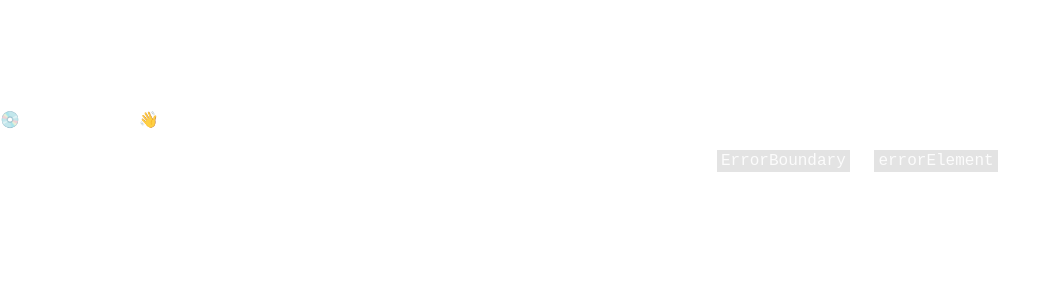
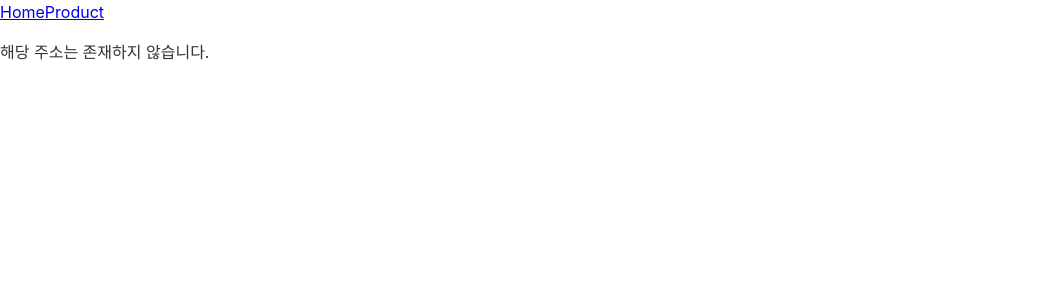
Before and after one commit to geumyoung00/react_router_dom, a React (Create React App) app: page /product/11 in a window 1280 px wide. Before the commit this address had no page. Shown: the top 300 px of the page, without its empty margins (0-1061 px from the left). Built offline with nearby package versions, Linux system fonts and the light colour scheme.

Commit message:
Created ErrorPage

```diff
--- a/src/App.js
+++ b/src/App.js
@@ -2,6 +2,7 @@ import { createBrowserRouter, RouterProvider } from "react-router-dom";
 import Homepage from "./page/Home";
 import Product from "./page/Product";
 import RootLayout from "./page/Root";
+import ErrorPage from "./page/Error";
 
 const router = createBrowserRouter([
   {
@@ -16,6 +17,10 @@ const router = createBrowserRouter([
         path: "/product",
         element: <Product />,
       },
+      {
+        path: "/*",
+        element: <ErrorPage />,
+      },
     ],
   }
 ]);
--- a/src/index.css
+++ b/src/index.css
@@ -9,7 +9,7 @@
   font-weight: 400;
 
   color-scheme: light dark;
-  color: rgba(255, 255, 255, 0.87);
+  color: #333;
   background-color: #fff;
 
   font-synthesis: none;
--- /dev/null
+++ b/src/page/Error.js
@@ -0,0 +1,11 @@
+import React from "react";
+
+const ErrorPage = () => {
+    return(
+        <div>
+            <p>해당 주소는 존재하지 않습니다.</p>
+        </div>
+    );
+};
+
+export default ErrorPage;
```
